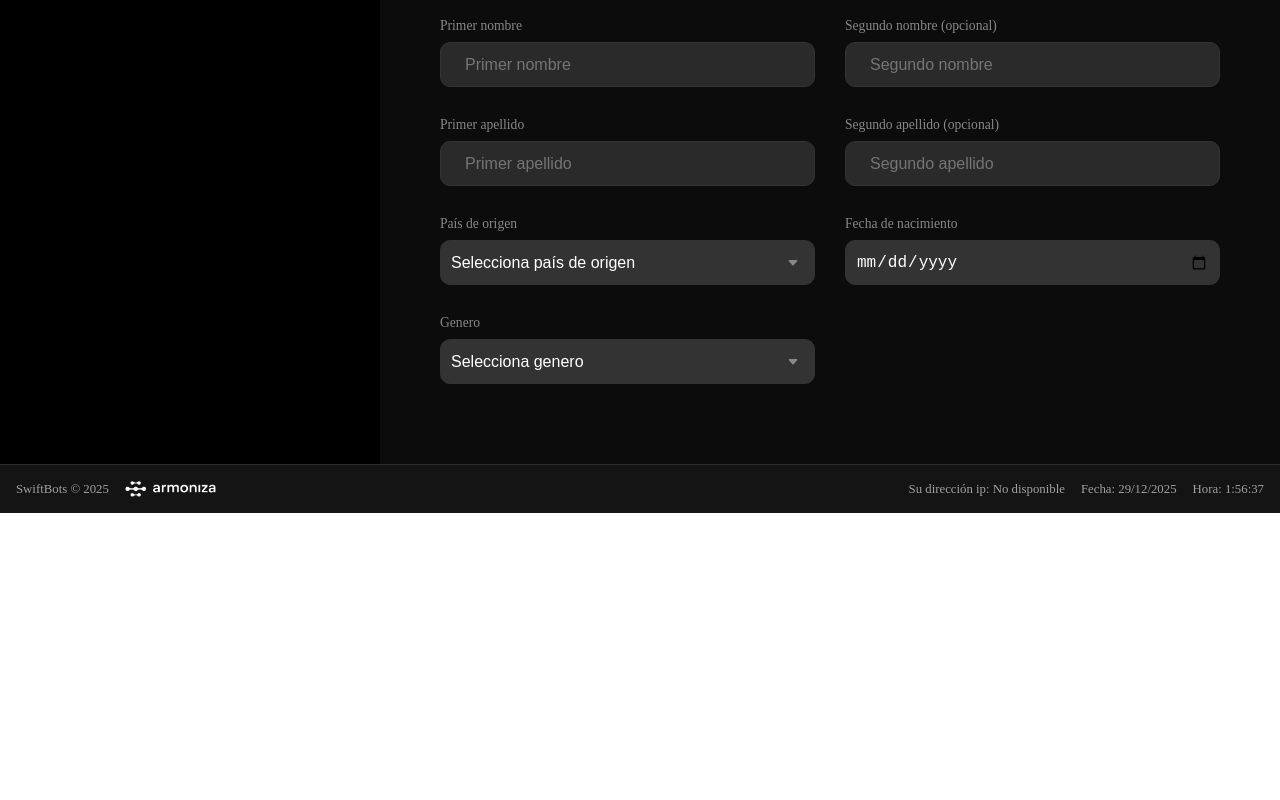
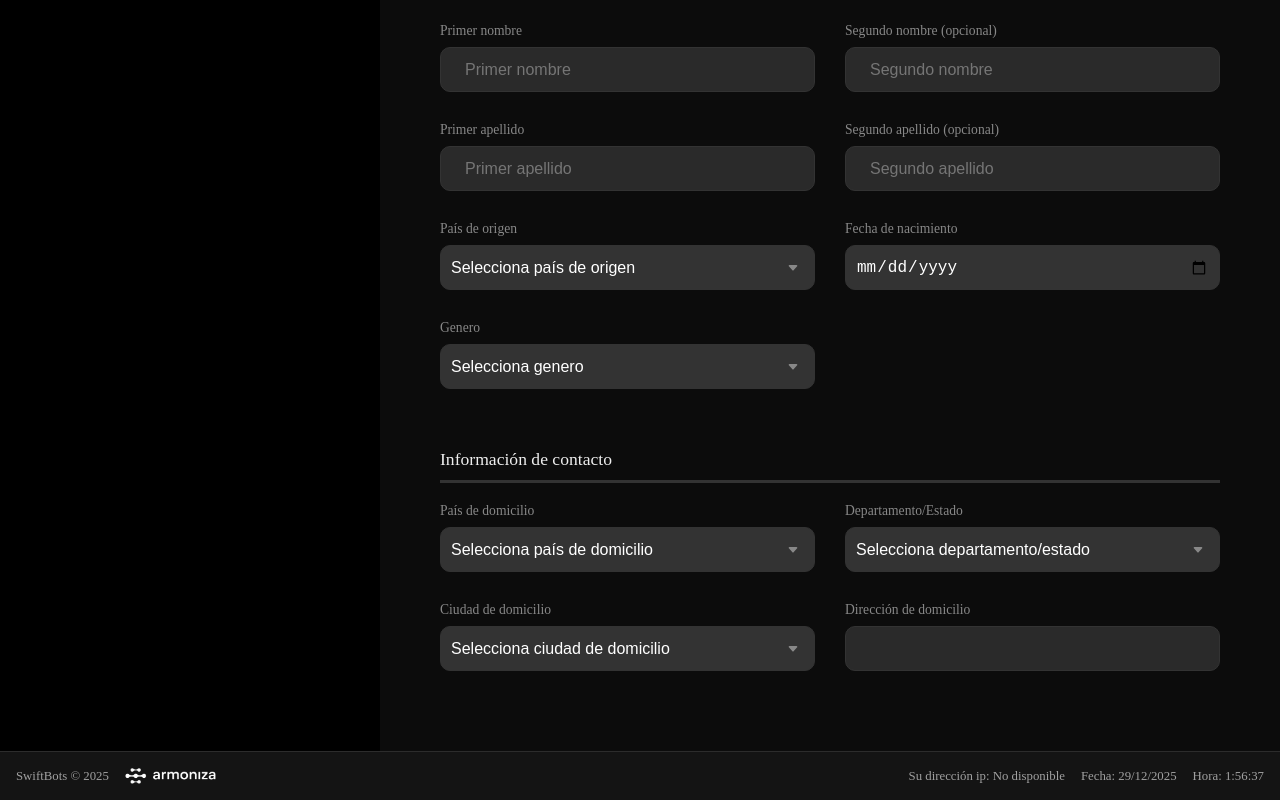
Before and after one commit to CarlosFmanjarresmunoz/armoniza, a React (Vite) app in the folder armoniza/: page /registro in a window 1280 px wide. Shown: the part 761-1561 px from the top of the page. Before the commit the page ends 1274 px from the top, so only its background shows below. Built offline with nearby package versions, Linux system fonts and the light colour scheme; no server answers.

Commit message:
se realizaron campos de datos de contacto

```diff
--- a/armoniza/src/pages/Registros/Registro.css
+++ b/armoniza/src/pages/Registros/Registro.css
@@ -101,7 +101,7 @@ select.custom-control {
   z-index: 2;
 }
 
-.Datos-identicaion {
+.Label-header {
   border-bottom: 2px solid #ffffff50;
   padding-top: 20px;
   margin-bottom: 40px;
@@ -124,3 +124,21 @@ select.custom-control {
   outline: none;
   border-color: #555;
 }
+
+.Datos-identicaion {
+  border-bottom: 3px solid #333;
+  padding-bottom: 10px;
+  margin: 40px 0 20px 0;
+  font-size: 1.1rem;
+  font-weight: 300;
+  color: #eee;
+}
+
+.Label-header {
+  border-bottom: 3px solid #333;
+  padding-bottom: 10px;
+  margin: 40px 0 20px 0;
+  font-size: 1.1rem;
+  font-weight: 300;
+  color: #eee;
+}
--- a/armoniza/src/pages/Registros/Registro.jsx
+++ b/armoniza/src/pages/Registros/Registro.jsx
@@ -15,7 +15,11 @@ function Registro() {
     deptoCentro: '',
     centro: '',
     tipoDocumento: '',
-    numeroIdentidad: ''
+    numeroIdentidad: '',
+    genero: '',
+    paisDomicilio: '',
+    departamentoEstado: '',
+    ciudadDomicilio: ''
   });
 
   const handleFileChange = (e, field) => {
@@ -120,7 +124,7 @@ function Registro() {
               </div>
             </div>
 
-            <div className="Datos-identicaion">Datos de identificación</div>
+            <div className="Label-header">Datos de identificación</div>
             <div className="Registro-form">
 
 
@@ -248,6 +252,53 @@ function Registro() {
 
               </div>
             </div>
+
+            <div className="Label-header">Información de contacto</div>
+            <div className="Registro-form">
+               <div className="form-row" >
+                {/* SELECT PAÍS DE DOMICILIO*/}
+                <div className="field">
+                  <label>País de domicilio</label>
+                  <select name="paisDomicilio" value={formData.paisDomicilio} onChange={handleChange} className="custom-control">
+                    <option value="">Selecciona país de domicilio</option>
+                    <option value="Colombia">Colombia</option>
+                    <option value="Ecuador">Ecuador</option>
+                    <option value="Perú">Perú</option>
+                  </select>
+                </div>
+                {/* SELECT DEPARTAMENTO/ESTADO */}
+                <div className="field">
+                  <label>Departamento/Estado</label>
+                  <select name="departamentoEstado" value={formData.departamentoEstado} onChange={handleChange} className="custom-control">
+                    <option value="">Selecciona departamento/estado</option>
+                    <option value="Antioquia">Antioquia</option>
+                    <option value="Cundinamarca">Cundinamarca</option>
+                    <option value="Valle del Cauca">Valle del Cauca</option>
+                  </select>
+                </div>
+                {/* SELECT CIUDAD DE DOMICILIO*/}
+                <div className="field">
+                  <label>Ciudad de domicilio</label>
+                  <select name="ciudadDomicilio" value={formData.ciudadDomicilio} onChange={handleChange} className="custom-control">
+                    <option value="">Selecciona ciudad de domicilio</option>
+                    <option value="Medellín">Medellín</option>
+                    <option value="Bogotá">Bogotá</option>
+                    <option value="Cali">Cali</option>
+                  </select>
+                </div>
+                {/* INPUT DIRECCIÓN DE DOMICILIO */}
+                <div className="field">
+                  <label>Dirección de domicilio</label>
+                  <input
+                    type="text"
+                    name="direccionDomicilio"
+                    value={formData.direccionDomicilio}
+                    onChange={handleChange}
+                    className="custom-control"
+                  />
+                </div>
+            </div>
+            </div>
           </form>
         </main>
       </div>
```
